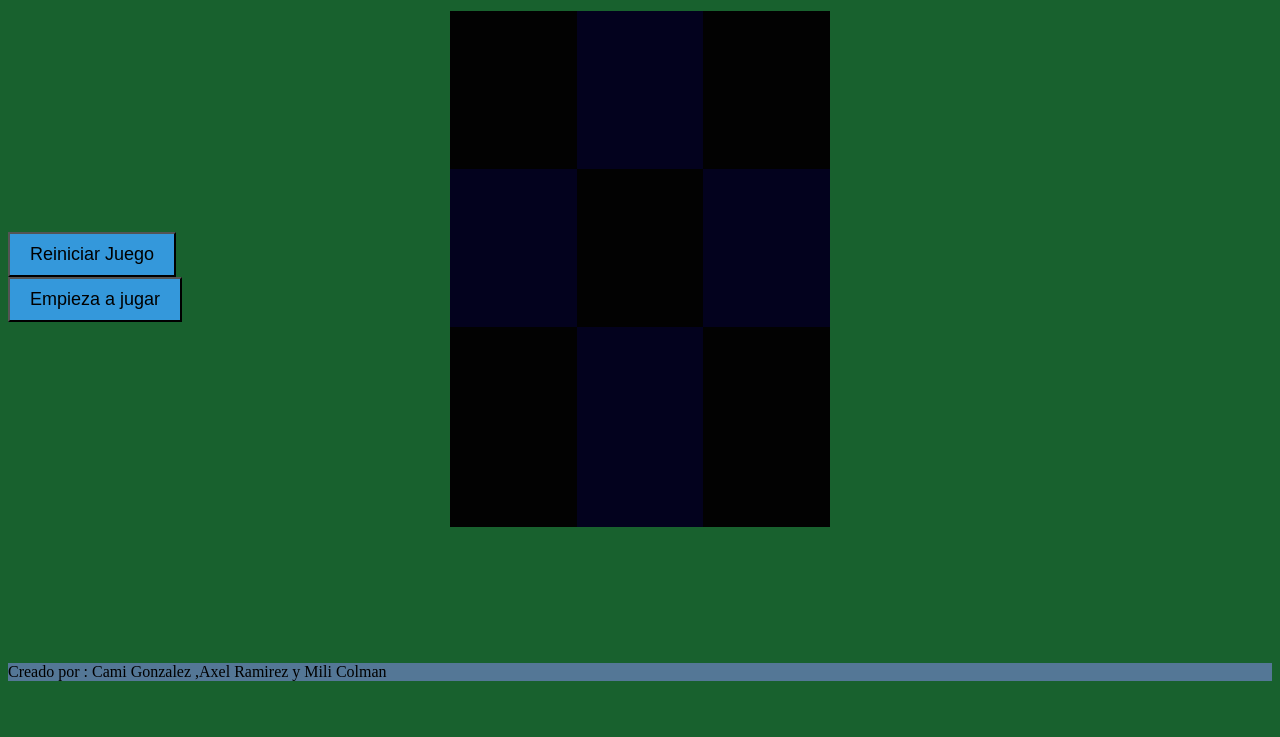
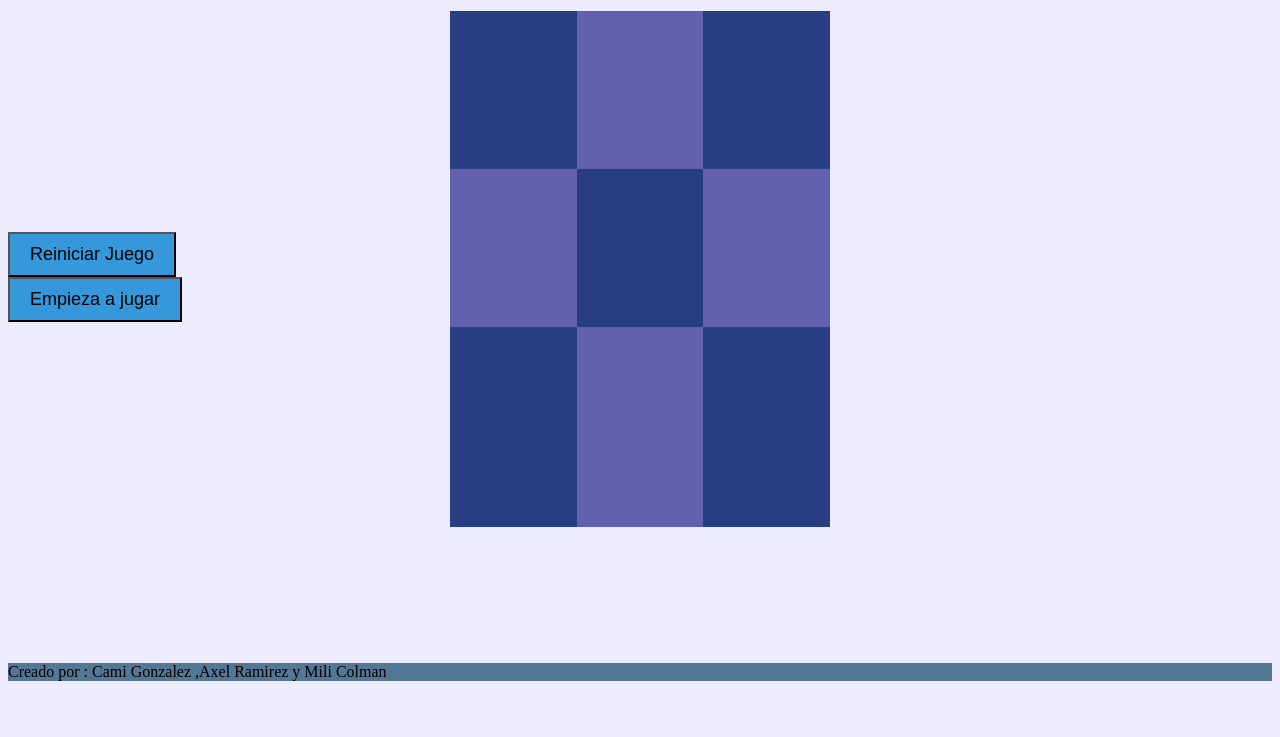
Before and after one commit to 4x3l15/tatetii, a plain HTML site: page index.html in a window 1280 px wide. Shown: the part 109-846 px from the top of the page. Drawn offline with nearby package versions, Linux system fonts and the light colour scheme.

Commit message:
pequeños cambios

```diff
--- a/style.css
+++ b/style.css
@@ -37,11 +37,11 @@ p {
 }
 
 body {
-   background-color: rgb(24, 97, 46);
+   background-color: rgb(237, 236, 255);
 }
 
 .elem {
-   background-color: rgb(2, 2, 2);
+   background-color: rgb(40, 62, 131);
    color: #fff;
    height: 200px;
    margin-top: 50%;
@@ -49,7 +49,7 @@ body {
 }
 
 .elem:nth-child(2n) {
-   background-color: rgb(3, 2, 30);
+   background-color: rgb(99, 96, 173);
    height: 200px;
    margin-top: 50%;
 
```
